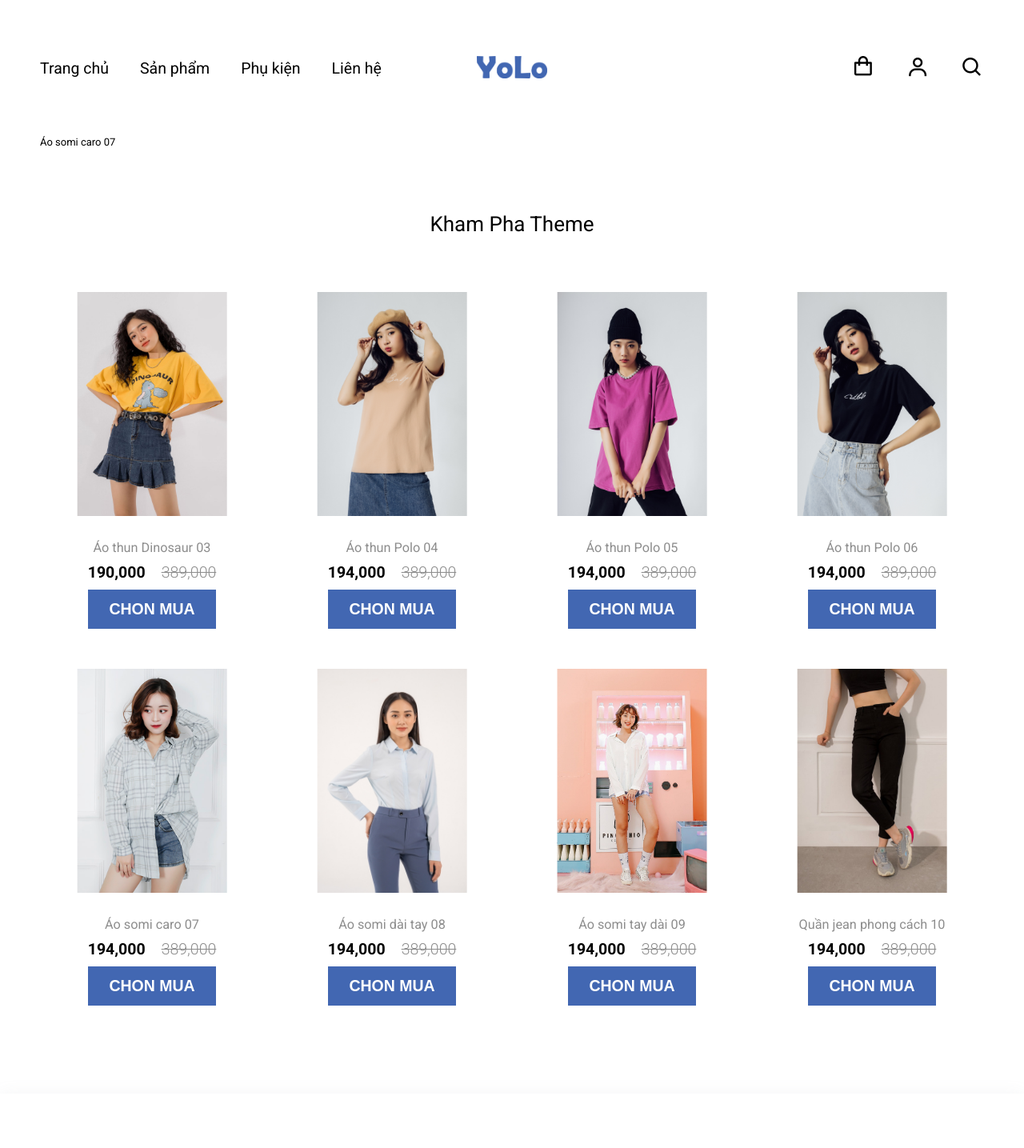
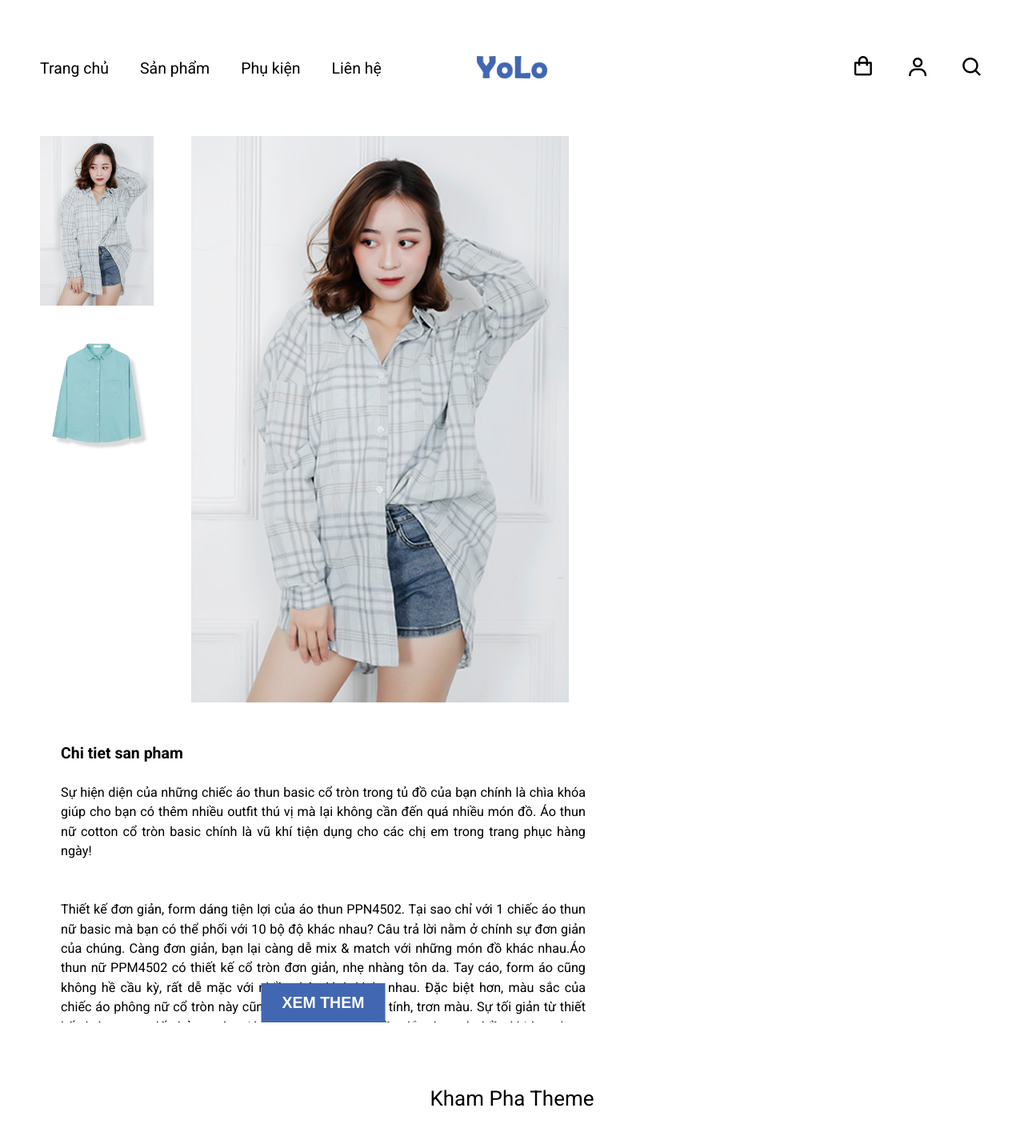
Before and after one commit to GiaHieu27/Cloth_shop, a React (Create React App) app in the folder client/: page /catalog/ao-somi-caro-07 in a window 1280 px wide. Shown: the top 1435 px of the page at 80% size. Built offline with nearby package versions, Linux system fonts and the light colour scheme.

Commit message:
add product page

```diff
--- a/client/src/components/InfinityList.jsx
+++ b/client/src/components/InfinityList.jsx
@@ -20,12 +20,13 @@ function InfinityList({ data }) {
 
   useEffect(() => {
     window.addEventListener("scroll", () => {
-
-      if (
-        window.scrollY + window.innerHeight >=
-        listRef.current.clientHeight + listRef.current.offsetTop + 200
-      ) {
-        setLoad(true);
+      if (listRef && listRef.current) {
+        if (
+          window.scrollY + window.innerHeight >=
+          listRef.current.clientHeight + listRef.current.offsetTop + 200
+        ) {
+          setLoad(true);
+        }
       }
     });
   }, [listRef]);
--- a/client/src/components/ProductView.jsx
+++ b/client/src/components/ProductView.jsx
@@ -1,12 +1,54 @@
-import React from 'react'
-import PropTypes from 'prop-types'
+import { useEffect, useState } from "react";
+import PropTypes from "prop-types";
+import Button from "./Button";
 
-function ProductView(props) {
+function ProductView({ product }) {
+  const [previewImg, setPreviewImg] = useState(product.image01);
+  const [description, setDescription] = useState(false);
+
+  useEffect(() => setPreviewImg(product.image01), [product.image01]);
+
   return (
-    <div>ProductView</div>
-  )
+    <div className="product">
+      <div className="product_images">
+        <div className="product_images_list">
+          <div
+            className="product_images_list_item"
+            onClick={() => setPreviewImg(product.image01)}
+          >
+            <img src={product.image01} alt="" />
+          </div>
+          <div
+            className="product_images_list_item"
+            onClick={() => setPreviewImg(product.image02)}
+          >
+            <img src={product.image02} alt="" />
+          </div>
+        </div>
+
+        <div className="product_images_main">
+          <img src={previewImg} alt="" />
+        </div>
+
+        <div className={`product-description ${description ? "expand" : ""}`}>
+          <div className="product-description_title">Chi tiet san pham</div>
+          <div
+            className="product-description_content"
+            dangerouslySetInnerHTML={{ __html: product.description }}
+          ></div>
+          <div className="product-description_toggle">
+            <Button size="sm" onClick={() => setDescription(!description)}>
+              {description ? "Thu gon" : "Xem them"}
+            </Button>
+          </div>
+        </div>
+      </div>
+    </div>
+  );
 }
 
-ProductView.propTypes = {}
+ProductView.propTypes = {
+  product: PropTypes.object.isRequired,
+};
 
-export default ProductView
+export default ProductView;
--- a/client/src/pages/Product.jsx
+++ b/client/src/pages/Product.jsx
@@ -5,6 +5,7 @@ import { useParams } from "react-router-dom";
 import Grid from "../components/Grid";
 import ProductCard from "../components/ProductCard";
 import { useEffect } from "react";
+import ProductView from "../components/ProductView";
 
 function Product(props) {
   const { slug } = useParams();
@@ -16,7 +17,9 @@ function Product(props) {
   return (
     <Helmet title={product.title}>
       <Section>
-        <SectionBody>{product.title}</SectionBody>
+        <SectionBody>
+          <ProductView product={product} />
+        </SectionBody>
       </Section>
       <Section>
         <SectionTitle>Kham pha theme</SectionTitle>
--- a/client/src/sass/components/_all.scss
+++ b/client/src/sass/components/_all.scss
@@ -7,3 +7,4 @@
 @import "./productCard";
 @import "./catalog";
 @import "./checkbox";
+@import "./product";
--- /dev/null
+++ b/client/src/sass/components/_product.scss
@@ -0,0 +1,214 @@
+.product {
+  @include flex(flex-start, flex-start);
+
+  &_images {
+    width: 60%;
+    @include flex(flex-start, flex-start);
+    flex-wrap: wrap;
+
+    &_list {
+      width: 20%;
+
+      &_item {
+        cursor: pointer;
+      }
+    }
+
+    &_main {
+      flex-grow: 1;
+      padding-top: 100%;
+      position: relative;
+
+      img {
+        position: absolute;
+        top: 0;
+        left: 50%;
+        transform: translateX(-50%);
+        height: 100%;
+      }
+    }
+  }
+
+  //   &_info {
+  //     flex-grow: 1;
+  //     position: sticky;
+  //     top: $header-shrink-height;
+  //     padding-top: 2rem;
+
+  //     @include mobile {
+  //       position: relative;
+  //       top: unset;
+  //     }
+
+  //     &_title {
+  //       font-size: 2.5rem;
+  //       font-weight: normal;
+  //     }
+
+  //     &_item {
+  //       margin-top: 2rem;
+
+  //       &_price {
+  //         color: $main-color;
+  //         font-size: 2rem;
+  //         font-weight: 600;
+  //       }
+
+  //       &_title {
+  //         font-size: 1.5rem;
+  //         font-weight: 600;
+  //         margin-bottom: 1rem;
+  //       }
+
+  //       &_list {
+  //         @include flex(center, flex-start);
+
+  //         &_item {
+  //           @include flex(center, center);
+
+  //           width: 50px;
+  //           height: 50px;
+  //           border-radius: 50%;
+  //           border: 2px solid $txt-second-color;
+  //           cursor: pointer;
+  //           margin-right: 1rem;
+
+  //           @include mobile {
+  //             width: 40px;
+  //             height: 40px;
+  //           }
+
+  //           &.active {
+  //             border-color: $main-color;
+  //           }
+
+  //           &:hover {
+  //             border-color: $main-color;
+  //           }
+
+  //           .circle {
+  //             width: 40px;
+  //             height: 40px;
+  //             border-radius: 50%;
+
+  //             @include mobile {
+  //               width: 30px;
+  //               height: 30px;
+  //             }
+  //           }
+
+  //           &_size {
+  //             font-size: 1.5rem;
+  //             text-transform: uppercase;
+  //           }
+  //         }
+  //       }
+
+  //       &_quantity {
+  //         @include flex(flex-start, flex-start);
+
+  //         &_btn {
+  //           @include flex(center, center);
+  //           width: 30px;
+  //           height: 30px;
+  //           border: 2px solid $txt-second-color;
+  //           font-size: 1.5rem;
+  //           cursor: pointer;
+  //         }
+
+  //         &_input {
+  //           @include flex(center, center);
+  //           height: 30px;
+  //           width: 90px;
+  //           font-size: 1.5rem;
+  //           border-top: 2px solid $txt-second-color;
+  //           border-bottom: 2px solid $txt-second-color;
+  //         }
+  //       }
+
+  //       button {
+  //         margin-right: 1rem;
+  //         margin-bottom: 1rem;
+  //       }
+  //     }
+  //   }
+}
+
+.product-description {
+  width: 100%;
+  padding: 2rem 2rem 3rem;
+  height: 400px;
+  overflow: hidden;
+  position: relative;
+
+  //   &.mobile {
+  //     display: none;
+  //   }
+
+  &.expand {
+    height: max-content;
+  }
+
+  &_title {
+    font-size: 1.5rem;
+    font-weight: 600;
+    margin: 2rem 0;
+  }
+
+  &_content {
+    font-size: 1.25rem;
+    line-height: 1.875rem;
+    text-align: justify;
+  }
+
+  &_toggle {
+    position: absolute;
+    bottom: 0;
+    left: 50%;
+    transform: translateX(-50%);
+  }
+}
+
+// @include tablet {
+//   .product {
+//     &_images {
+//       width: 80%;
+//     }
+//   }
+// }
+
+// @include mobile {
+//   .product {
+//     flex-direction: column;
+
+//     &_images {
+//       width: 100%;
+//     }
+
+//     &_info {
+//       position: relative;
+//       top: unset;
+
+//       &_item {
+//         &_list {
+//           &_item {
+//             width: 40px;
+//             height: 40px;
+
+//             .circle {
+//               width: 30px;
+//               height: 30px;
+//             }
+//           }
+//         }
+//       }
+//     }
+//   }
+//   .product-description {
+//     display: none;
+
+//     &.mobile {
+//       display: block;
+//     }
+//   }
+// }
```
